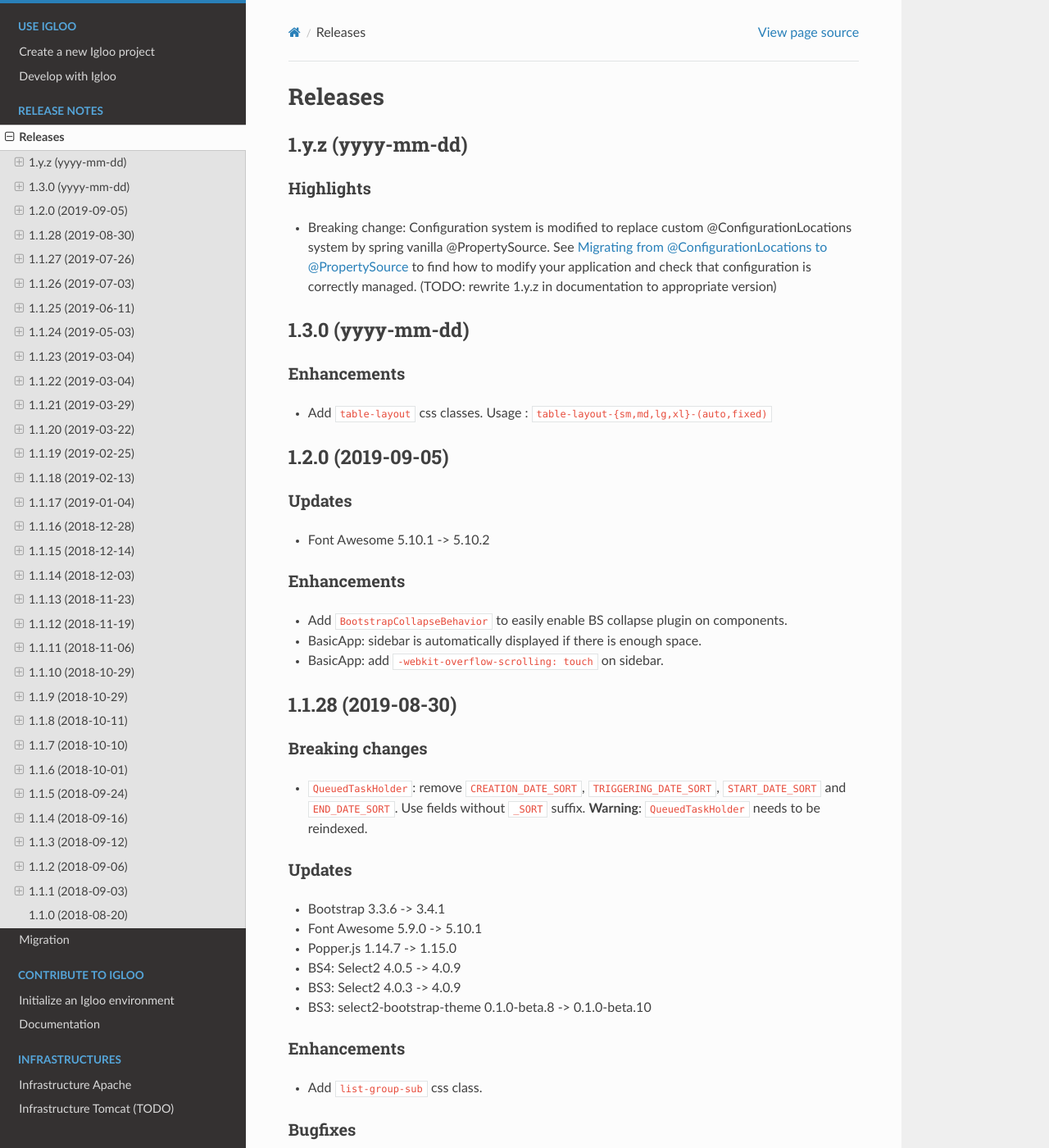
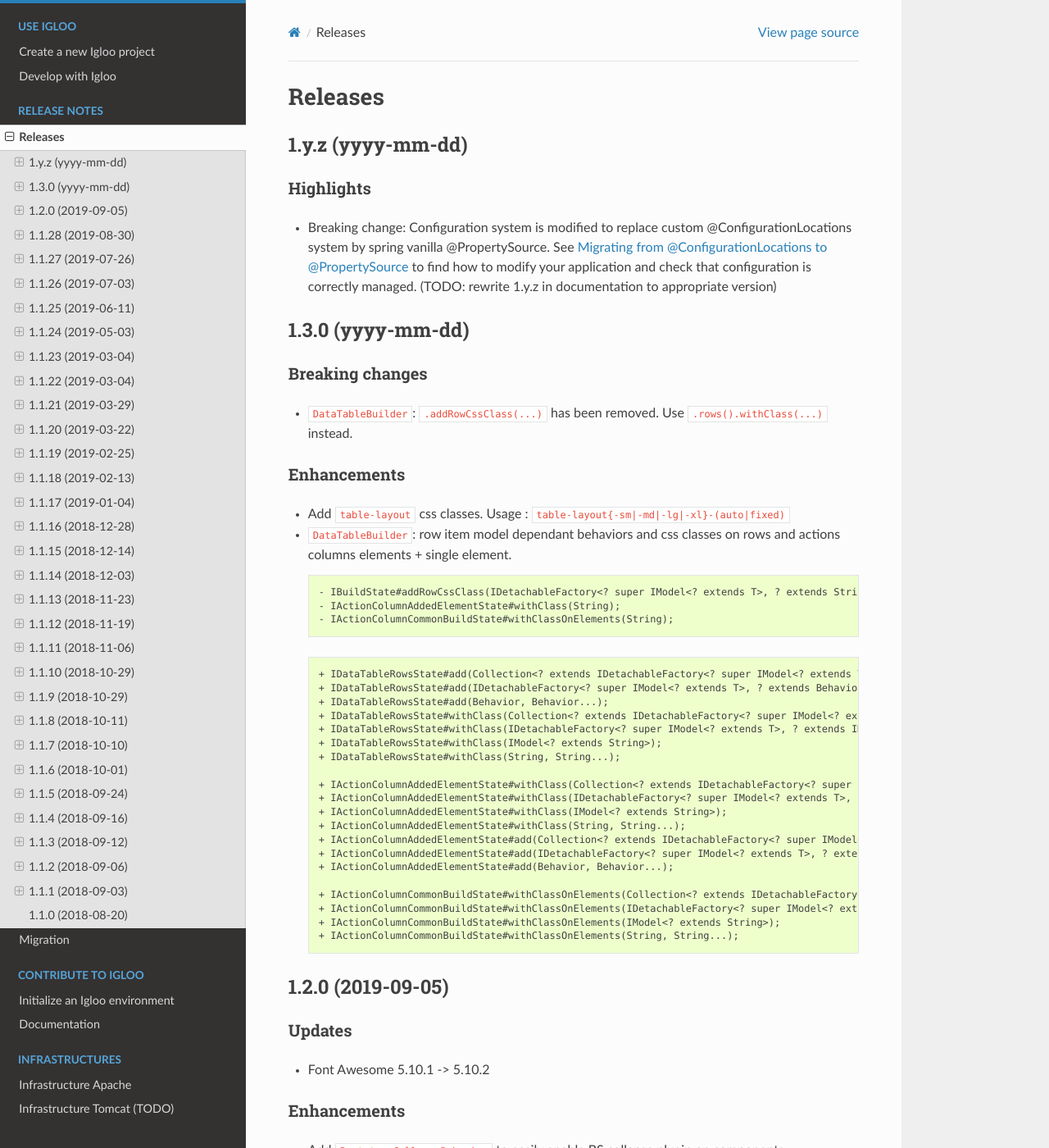
Before and after one commit to igloo-project/igloo-doc, a Sphinx documentation site: the page built from source/release-notes/releases.rst, in a window 1280 px wide and 1400 px high. Shown: the whole window at 82% size. Built offline with Sphinx 7.4.7 and the Read the Docs theme 2.0.0, drawn with Linux system fonts in a browser that asks for light colours.

Commit message:
1.3.0: update release notes

```diff
--- a/source/release-notes/releases.rst
+++ b/source/release-notes/releases.rst
@@ -21,10 +21,48 @@
 1.3.0 (yyyy-mm-dd)
 ##################
 
+Breaking changes
+****************
+
+* ``DataTableBuilder``: ``.addRowCssClass(...)`` has been removed. Use
+  ``.rows().withClass(...)`` instead.
+
 Enhancements
 ************
 
-* Add ``table-layout`` css classes. Usage : ``table-layout-{sm,md,lg,xl}-(auto,fixed)``
+* Add ``table-layout`` css classes.
+  Usage : ``table-layout{-sm|-md|-lg|-xl}-(auto|fixed)``
+* ``DataTableBuilder``: row item model dependant behaviors and css classes
+  on rows and actions columns elements + single element.
+
+  .. code-block:: text
+
+    - IBuildState#addRowCssClass(IDetachableFactory<? super IModel<? extends T>, ? extends String>);
+    - IActionColumnAddedElementState#withClass(String);
+    - IActionColumnCommonBuildState#withClassOnElements(String);
+
+  .. code-block:: text
+
+    + IDataTableRowsState#add(Collection<? extends IDetachableFactory<? super IModel<? extends T>, ? extends Behavior>>);
+    + IDataTableRowsState#add(IDetachableFactory<? super IModel<? extends T>, ? extends Behavior> rowsBehaviorFactory);
+    + IDataTableRowsState#add(Behavior, Behavior...);
+    + IDataTableRowsState#withClass(Collection<? extends IDetachableFactory<? super IModel<? extends T>, ? extends IModel<? extends String>>>);
+    + IDataTableRowsState#withClass(IDetachableFactory<? super IModel<? extends T>, ? extends IModel<? extends String>>);
+    + IDataTableRowsState#withClass(IModel<? extends String>);
+    + IDataTableRowsState#withClass(String, String...);
+
+    + IActionColumnAddedElementState#withClass(Collection<? extends IDetachableFactory<? super IModel<? extends T>, ? extends IModel<? extends String>>>);
+    + IActionColumnAddedElementState#withClass(IDetachableFactory<? super IModel<? extends T>, ? extends IModel<? extends String>>);
+    + IActionColumnAddedElementState#withClass(IModel<? extends String>);
+    + IActionColumnAddedElementState#withClass(String, String...);
+    + IActionColumnAddedElementState#add(Collection<? extends IDetachableFactory<? super IModel<? extends T>, ? extends Behavior>>);
+    + IActionColumnAddedElementState#add(IDetachableFactory<? super IModel<? extends T>, ? extends Behavior>);
+    + IActionColumnAddedElementState#add(Behavior, Behavior...);
+
+    + IActionColumnCommonBuildState#withClassOnElements(Collection<? extends IDetachableFactory<? super IModel<? extends T>, ? extends IModel<? extends String>>>);
+    + IActionColumnCommonBuildState#withClassOnElements(IDetachableFactory<? super IModel<? extends T>, ? extends IModel<? extends String>>);
+    + IActionColumnCommonBuildState#withClassOnElements(IModel<? extends String>);
+    + IActionColumnCommonBuildState#withClassOnElements(String, String...);
 
 .. _v1.2.0:
 
```
